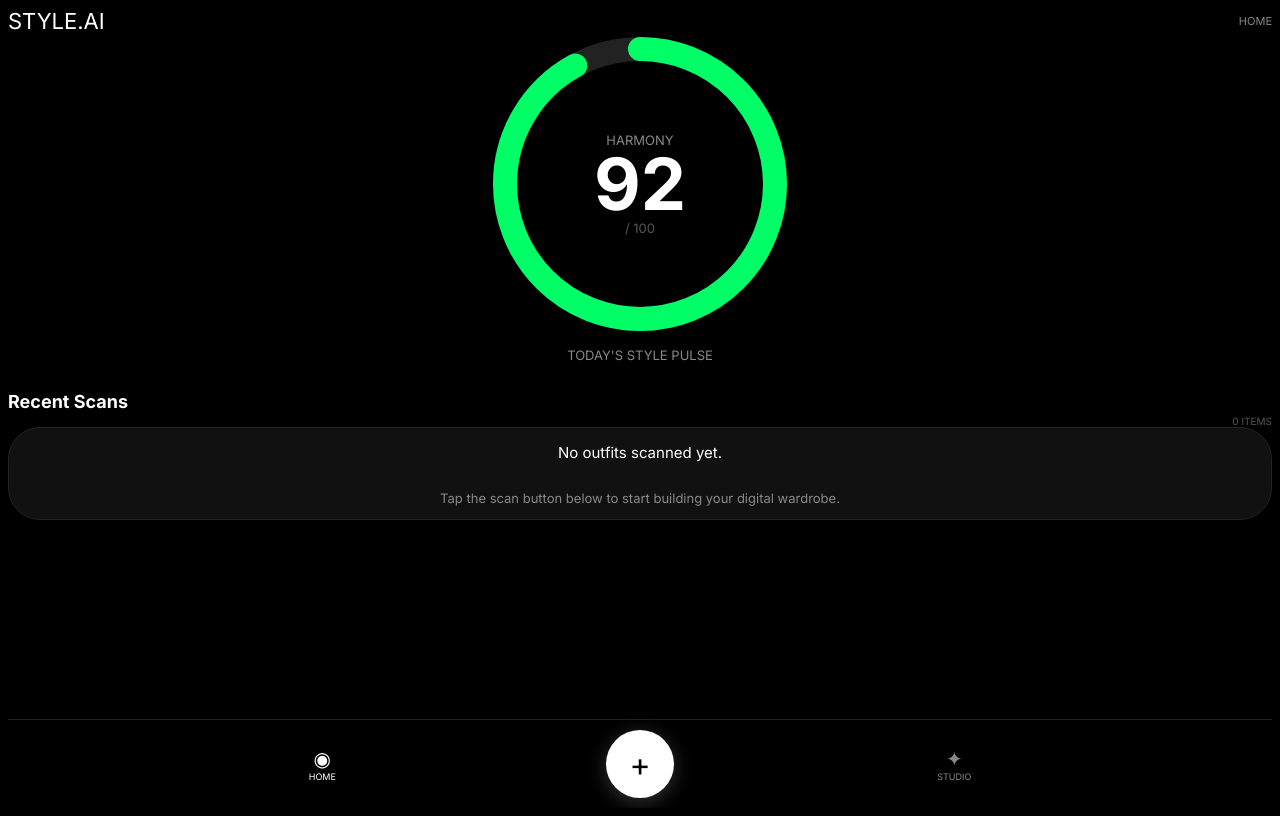
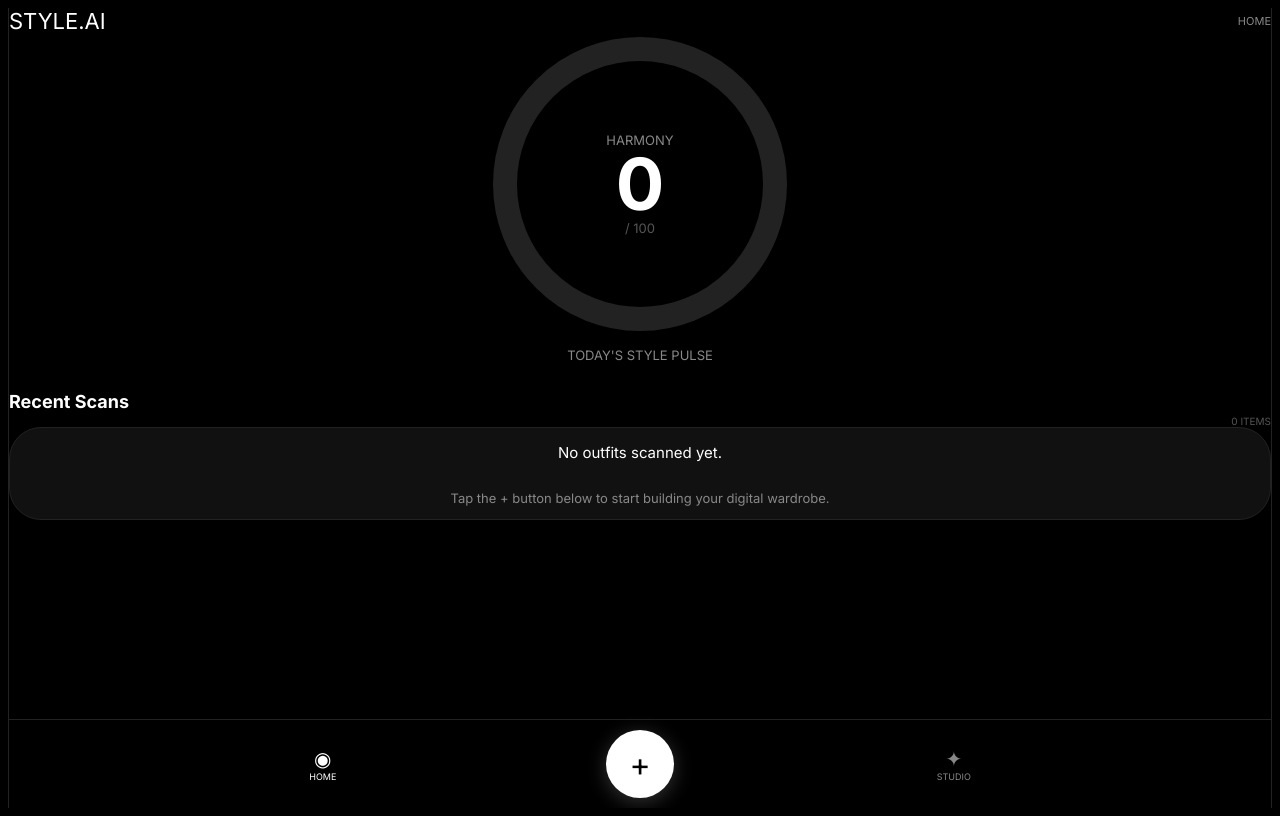
Before and after one commit to lytone-lab/style-ai, a Next.js app: page /dashboard in a window 1280 px wide. Built offline with nearby package versions, Linux system fonts and the light colour scheme.

Commit message:
feat: wire up local storage persistence for dashboard history and score

```diff
--- a/src/app/analyze/outfit/page.tsx
+++ b/src/app/analyze/outfit/page.tsx
@@ -67,6 +67,18 @@ export default function OutfitAnalysisPage() {
       }
       if (!isOutfitCheckResult(payload)) throw new Error("The outfit analysis returned an unexpected response.");
       setResult(payload);
+
+      // SAVE TO LOCAL STORAGE
+      const newScan = {
+        id: Date.now().toString(),
+        title: payload.detected_items.slice(0, 2).join(" + "),
+        score: payload.harmony_score,
+        colors: payload.dominant_colors.slice(0, 3),
+        date: new Date().toISOString(),
+      };
+      const existing = JSON.parse(localStorage.getItem("style_ai_history") || "[]");
+      localStorage.setItem("style_ai_history", JSON.stringify([newScan, ...existing].slice(0, 20)));
+
     } catch (error) {
       setErrorMessage(error instanceof Error ? error.message : "Something went wrong. Please try again.");
     } finally { setIsLoading(false); }
@@ -76,7 +88,6 @@ export default function OutfitAnalysisPage() {
 
   return (
     <main className="min-h-screen bg-[#000000] text-[#FFFFFF] flex flex-col">
-      {/* Header */}
       <header className="flex items-center justify-between px-6 py-6 shrink-0 border-b border-[#222222]">
         <Link href="/" className="text-[11px] font-bold uppercase tracking-widest text-[#888888]">
           ← Back
@@ -95,7 +106,6 @@ export default function OutfitAnalysisPage() {
               Drop a photo of your outfit below. Our AI will analyze the silhouette, harmony, and occasion fit.
             </p>
 
-            {/* Upload Box */}
             <div
               className={`relative flex-1 w-full overflow-hidden rounded-[2rem] bg-[#111111] border-2 transition-all ${isDragging ? "border-[#FFFFFF]" : "border-[#222222] border-dashed"} flex flex-col items-center justify-center`}
               onDragOver={handleDragOver} onDragEnter={handleDragOver}
@@ -122,7 +132,6 @@ export default function OutfitAnalysisPage() {
               Analysis <br />complete.
             </h1>
 
-            {/* Massive Score Display */}
             <div className="bg-[#111111] border border-[#222222] rounded-[2rem] p-8 flex flex-col items-center justify-center mb-4">
               <div className="relative h-40 w-40 rounded-full flex items-center justify-center mb-4"
                    style={{ background: `conic-gradient(#FFFFFF var(--score), #222222 0)`, ...scoreStyle }}>
@@ -134,7 +143,6 @@ export default function OutfitAnalysisPage() {
               <p className="text-[13px] text-[#888888] text-center max-w-[200px]">{result.occasion_fit}</p>
             </div>
 
-            {/* Data Cards */}
             <div className="grid grid-cols-2 gap-3 mb-4">
               <div className="bg-[#111111] border border-[#222222] rounded-2xl p-5">
                 <p className="text-[10px] font-bold uppercase tracking-widest text-[#888888] mb-3">Pieces</p>
@@ -150,7 +158,6 @@ export default function OutfitAnalysisPage() {
               </div>
             </div>
 
-            {/* Three Fixes */}
             <div className="bg-[#111111] border border-[#222222] rounded-2xl p-5 mb-8">
               <p className="text-[10px] font-bold uppercase tracking-widest text-[#888888] mb-3">Three Fixes</p>
               <div className="space-y-3">
@@ -166,7 +173,6 @@ export default function OutfitAnalysisPage() {
         )}
       </div>
 
-      {/* Bottom Action Area */}
       <div className="px-6 pb-8 pt-4 shrink-0 bg-gradient-to-t from-black via-black to-transparent">
         {!result ? (
           <button
@@ -177,12 +183,12 @@ export default function OutfitAnalysisPage() {
             {isLoading ? "Analyzing..." : "Analyze Outfit"}
           </button>
         ) : (
-          <button
-            onClick={() => { setFile(null); setResult(null); }}
+          <Link
+            href="/dashboard"
             className="w-full flex items-center justify-center bg-[#111111] border border-[#222222] text-[#FFFFFF] h-[72px] rounded-full active:scale-[0.96] transition-transform font-black uppercase tracking-widest text-[16px]"
           >
-            Scan Another
-          </button>
+            Go to Dashboard
+          </Link>
         )}
       </div>
     </main>
--- a/src/app/dashboard/page.tsx
+++ b/src/app/dashboard/page.tsx
@@ -1,19 +1,39 @@
 "use client";
 
 import Link from "next/link";
+import { useEffect, useState } from "react";
+
+type ScanRecord = {
+  id: string;
+  title: string;
+  score: number;
+  colors: string[];
+  date: string;
+};
 
 export default function MobileDashboardPage() {
-  const latestScore = 92;
+  const [history, setHistory] = useState<ScanRecord[]>([]);
 
-  // SVG math for a perfect ring
+  useEffect(() => {
+    const saved = localStorage.getItem("style_ai_history");
+    if (saved) {
+      try {
+        setHistory(JSON.parse(saved));
+      } catch (e) {
+        console.error("Failed to parse history");
+      }
+    }
+  }, []);
+
+  const latestScore = history.length > 0 ? history[0].score : 0;
+
   const radius = 45;
   const circumference = 2 * Math.PI * radius;
-  const strokeDashoffset = circumference - (latestScore / 100) * circumference;
+  const strokeDashoffset = history.length > 0 ? circumference - (latestScore / 100) * circumference : circumference;
 
   return (
     <main className="flex flex-col h-screen bg-[#000000] text-[#FFFFFF] overflow-hidden">
 
-      {/* Header */}
       <header className="flex justify-between items-center px-6 py-6 shrink-0 z-10">
         <span className="text-[22px] font-black tracking-tighter">STYLE.AI</span>
         <Link href="/" className="text-[11px] font-bold uppercase tracking-widest text-[#888888] hover:text-[#FFFFFF] transition-colors">
@@ -21,29 +41,18 @@ export default function MobileDashboardPage() {
         </Link>
       </header>
 
-      {/* Scrollable Content */}
       <div className="flex-1 overflow-y-auto px-6 pb-6">
 
-        {/* Massive SVG Ring */}
         <div className="flex flex-col items-center justify-center mt-4 mb-10 shrink-0">
           <div className="relative w-64 h-64 flex items-center justify-center mb-6">
             <svg className="w-full h-full -rotate-90" viewBox="0 0 100 100">
-              {/* Background track */}
+              <circle cx="50" cy="50" r={radius} fill="none" stroke="#222222" strokeWidth="8" />
               <circle
-                cx="50" cy="50" r={radius}
-                fill="none" stroke="#222222" strokeWidth="8"
-              />
-              {/* Animated progress */}
-              <circle
-                cx="50" cy="50" r={radius}
-                fill="none" stroke="#00FF66" strokeWidth="8"
-                strokeDasharray={circumference}
-                strokeDashoffset={strokeDashoffset}
-                strokeLinecap="round"
-                className="transition-all duration-1000 ease-out"
+                cx="50" cy="50" r={radius} fill="none" stroke="#00FF66" strokeWidth="8"
+                strokeDasharray={circumference} strokeDashoffset={strokeDashoffset}
+                strokeLinecap="round" className="transition-all duration-1000 ease-out"
               />
             </svg>
-            {/* Inner Text */}
             <div className="absolute inset-0 flex flex-col items-center justify-center">
               <span className="text-[13px] font-bold uppercase tracking-widest text-[#888888] mb-1">Harmony</span>
               <strong className="text-[72px] font-black leading-none tracking-tighter">{latestScore}</strong>
@@ -53,28 +62,44 @@ export default function MobileDashboardPage() {
           <p className="text-[13px] font-bold text-[#888888] uppercase tracking-widest">Today's Style Pulse</p>
         </div>
 
-        {/* History List */}
         <div className="flex flex-col gap-3">
           <div className="flex justify-between items-end mb-2">
             <h2 className="text-[18px] font-bold tracking-tight">Recent Scans</h2>
-            <span className="text-[10px] font-bold uppercase tracking-widest text-[#555555]">0 items</span>
+            <span className="text-[10px] font-bold uppercase tracking-widest text-[#555555]">{history.length} items</span>
           </div>
 
-          <div className="bg-[#111111] border border-[#222222] rounded-[2rem] p-8 text-center flex flex-col items-center">
-            <p className="text-[15px] font-bold text-[#FFFFFF] mb-2">No outfits scanned yet.</p>
-            <p className="text-[13px] text-[#888888]">Tap the scan button below to start building your digital wardrobe.</p>
-          </div>
+          {history.length === 0 ? (
+            <div className="bg-[#111111] border border-[#222222] rounded-[2rem] p-8 text-center flex flex-col items-center">
+              <p className="text-[15px] font-bold text-[#FFFFFF] mb-2">No outfits scanned yet.</p>
+              <p className="text-[13px] text-[#888888]">Tap the + button below to start building your digital wardrobe.</p>
+            </div>
+          ) : (
+            history.map((entry) => (
+              <div key={entry.id} className="bg-[#111111] border border-[#222222] rounded-[1.5rem] p-5 flex items-center justify-between">
+                <div className="flex-1 min-w-0 pr-4">
+                  <p className="text-[15px] font-bold text-[#FFFFFF] truncate capitalize mb-1">{entry.title}</p>
+                  <div className="flex gap-1.5 mt-2">
+                    {entry.colors.map((c, i) => (
+                      <div key={i} className="w-3.5 h-3.5 rounded-full border border-[#333]" style={{ backgroundColor: c }} />
+                    ))}
+                  </div>
+                </div>
+                <div className="shrink-0 flex flex-col items-end">
+                  <span className="text-[22px] font-black text-[#00FF66] tracking-tighter leading-none">{entry.score}</span>
+                  <span className="text-[9px] font-bold uppercase tracking-widest text-[#555555] mt-1">Score</span>
+                </div>
+              </div>
+            ))
+          )}
         </div>
       </div>
 
-      {/* Bottom Nav (Flex child, locked to bottom) */}
       <div className="shrink-0 h-[88px] bg-[#000000] border-t border-[#222222] flex items-center justify-around px-8 relative">
         <Link href="/dashboard" className="flex flex-col items-center gap-1">
           <span className="text-[20px] text-[#FFFFFF]">◉</span>
           <span className="text-[9px] font-bold uppercase tracking-widest text-[#FFFFFF]">Home</span>
         </Link>
 
-        {/* Floating Action Button */}
         <Link
           href="/analyze/outfit"
           className="absolute -top-8 left-1/2 -translate-x-1/2 h-[68px] w-[68px] bg-[#FFFFFF] rounded-full flex items-center justify-center shadow-[0_4px_20px_rgba(255,255,255,0.2)] active:scale-95 transition-transform"
--- a/src/app/layout.tsx
+++ b/src/app/layout.tsx
@@ -15,6 +15,7 @@ export const viewport: Viewport = {
 export const metadata: Metadata = {
   title: "Style AI",
   description: "Your personal AI stylist.",
+  manifest: "/manifest.json",
   appleWebApp: {
     capable: true,
     statusBarStyle: "black-translucent",
@@ -29,8 +30,9 @@ export default function RootLayout({
 }>) {
   return (
     <html lang="en" className="bg-[#000000]">
-      <body className={inter.className}>
-        <div className="phone-shell">
+      <body className={`${inter.className} antialiased bg-[#000000] text-[#FFFFFF] flex justify-center`}>
+        {/* Mobile App Container */}
+        <div className="w-full max-w-md bg-[#000000] min-h-screen relative shadow-2xl border-x border-[#222222]">
           {children}
         </div>
       </body>
```
Also changed, not shown: public/manifest.json (added), src/app/icon.svg.
